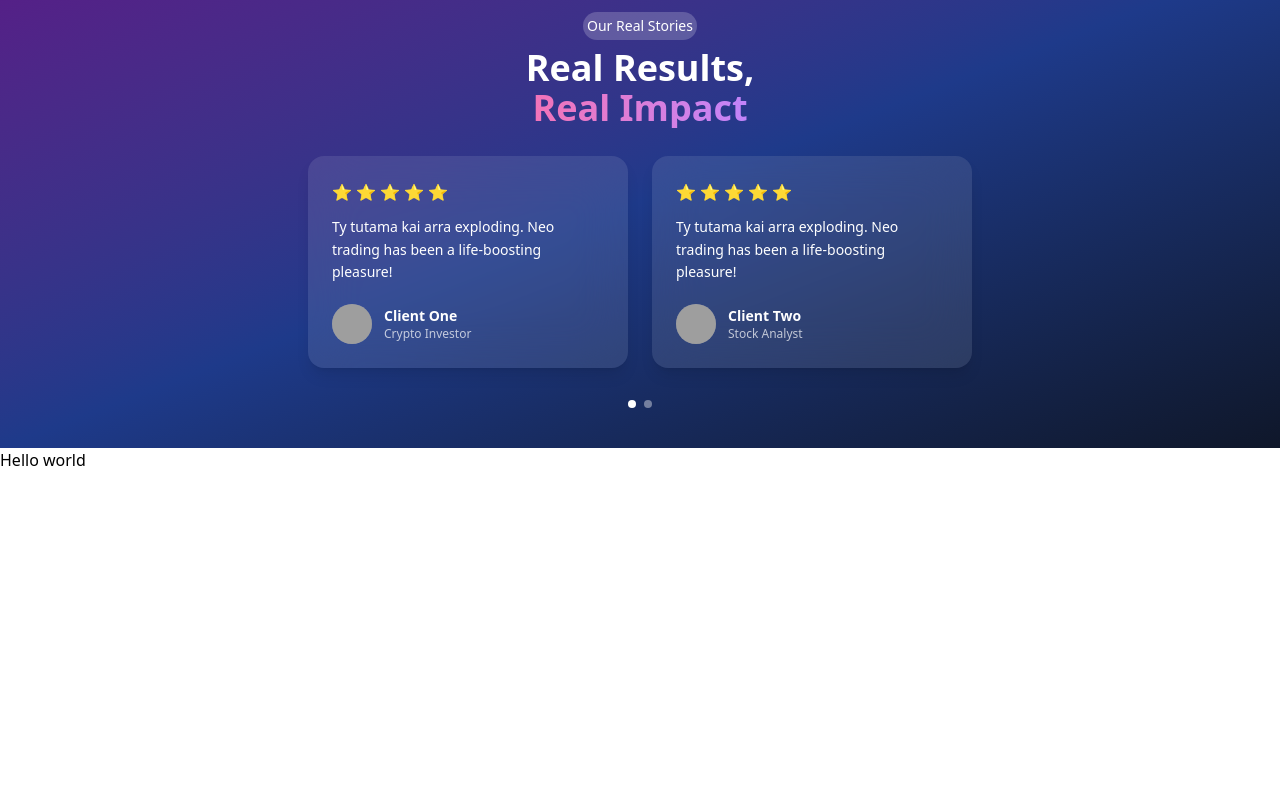
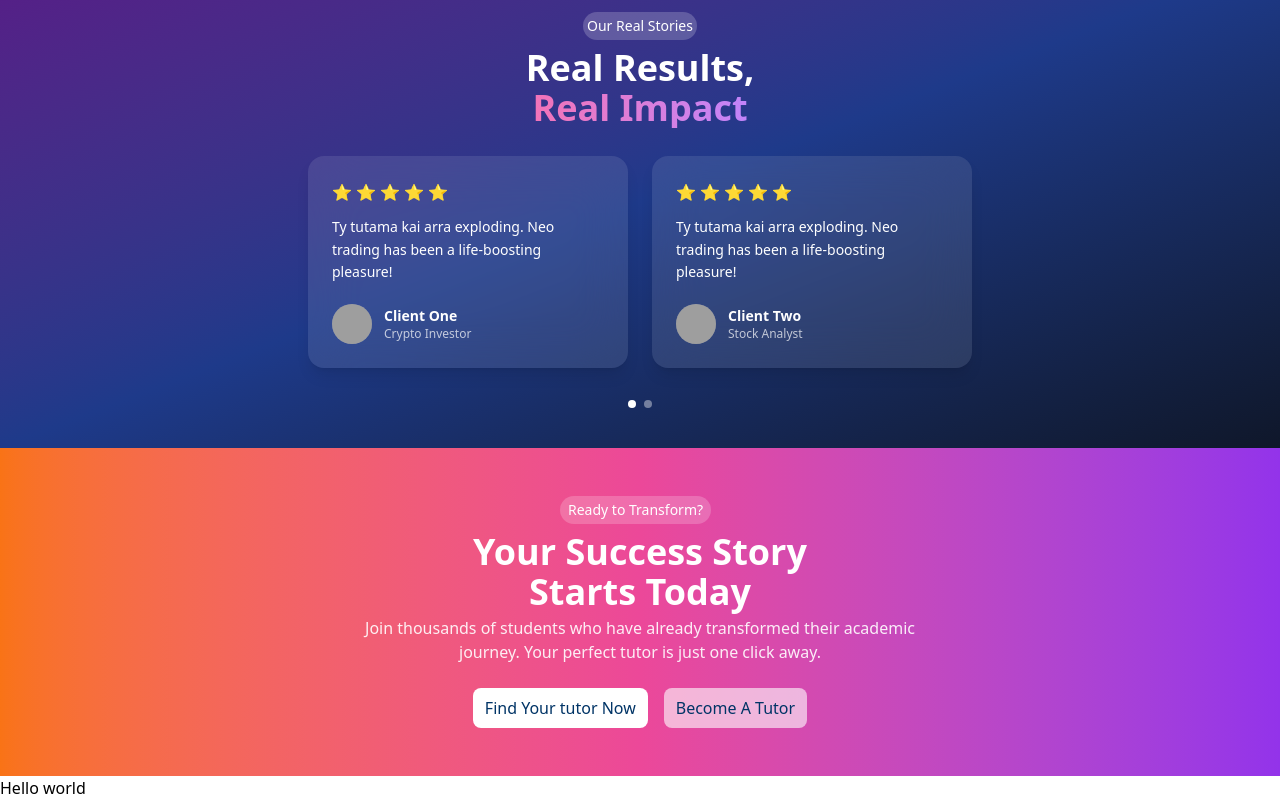
Before and after one commit to tushu003/learning-management-system, a Next.js app: page / in a window 1280 px wide. Shown: the part 3859-4659 px from the top of the page. Before the commit the page ends 4331 px from the top, so only its background shows below. Built offline with nearby package versions, Linux system fonts and the light colour scheme; grey boxes are pictures that could not be loaded.

Commit message:
this success story section is done

```diff
--- a/src/app/(client)/page.tsx
+++ b/src/app/(client)/page.tsx
@@ -6,6 +6,7 @@ import CoursesCard from "@/components/courses/CoursesCard";
 import LearnAnywhere from "@/components/LearnAnyWhere";
 import TeachEvolve from "@/components/TeachEvolve";
 import Testimonials from "@/components/Testimonials";
+import SuccessStory from "@/components/SuccessStory";
 
 export default function Home() {
   return (
@@ -16,6 +17,7 @@ export default function Home() {
     <LearnAnywhere />
     <TeachEvolve />
     <Testimonials />
+    <SuccessStory />
     Hello world
   </div>
   );
--- /dev/null
+++ b/src/components/SuccessStory.tsx
@@ -0,0 +1,22 @@
+import React from "react";
+
+export default function SuccessStory() {
+  return (
+    <div className="bg-gradient-to-r from-[#F97316] via-[#EC4899] to-[#9333EA] py-12 px-auto">
+      <span className="bg-white/20 text-white lg:ml-140 mb-2 inline-flex items-center justify-center px-2 py-1 rounded-full text-center text-sm">
+        Ready to Transform?
+      </span>
+      <h2 className="text-4xl font-bold text-white text-center">
+        Your Success Story <br/> Starts Today
+      </h2>
+      <p className="text-center text-white/90 my-1">
+        Join thousands of students who have already transformed their academic <br />
+        journey. Your perfect tutor is just one click away.
+      </p>
+      <div className="flex justify-center gap-4 mt-6">
+        <button className="btn bg-white text-[#003466] px-3 py-2 rounded-lg">Find Your tutor Now</button>
+        <button className="btn  bg-white/60 text-[#003466] px-3 py-2 rounded-lg">Become A Tutor</button>
+      </div>
+    </div>
+  );
+}
```
Also changed, not shown: src/components/Testimonials.tsx (renamed from src/components/Testimonials.jsx).
